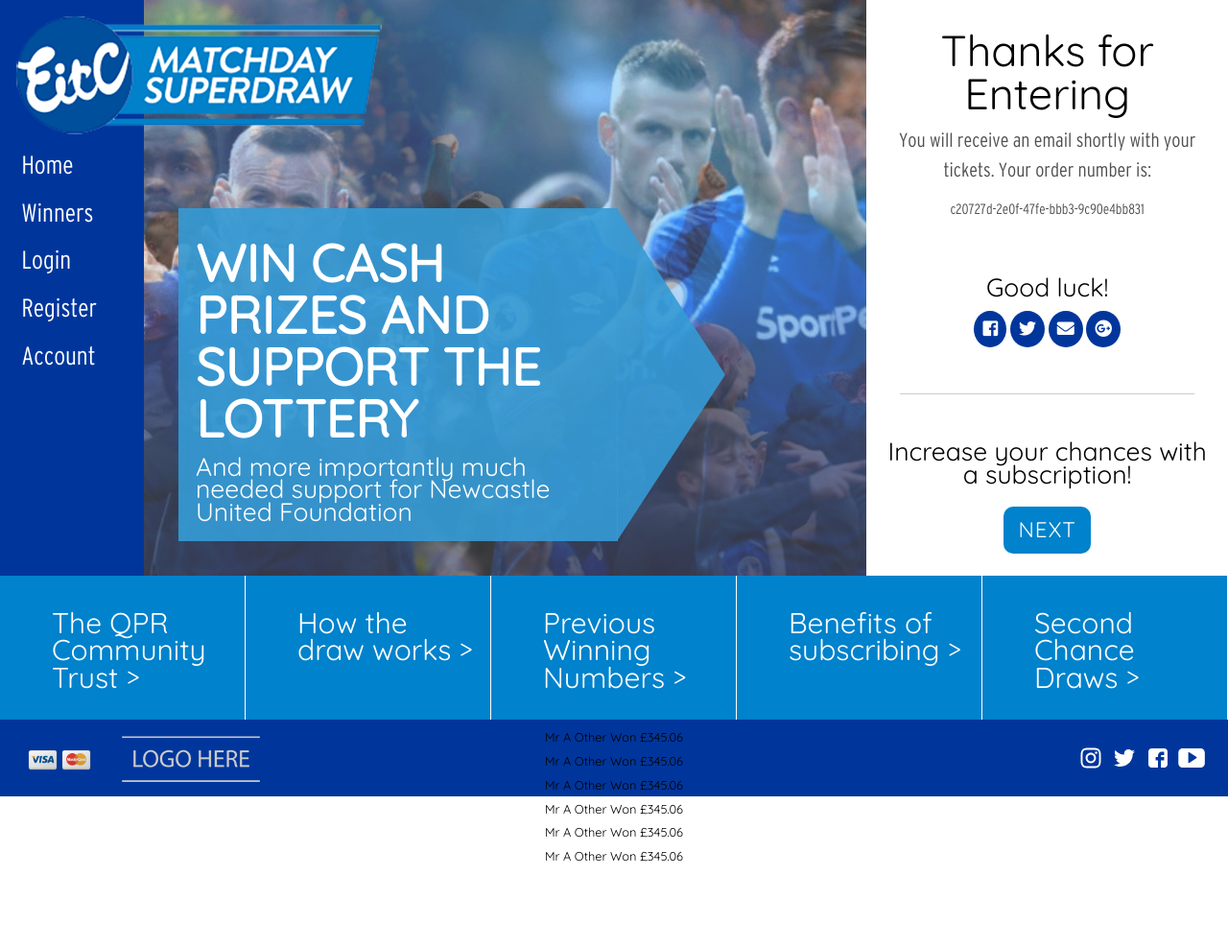
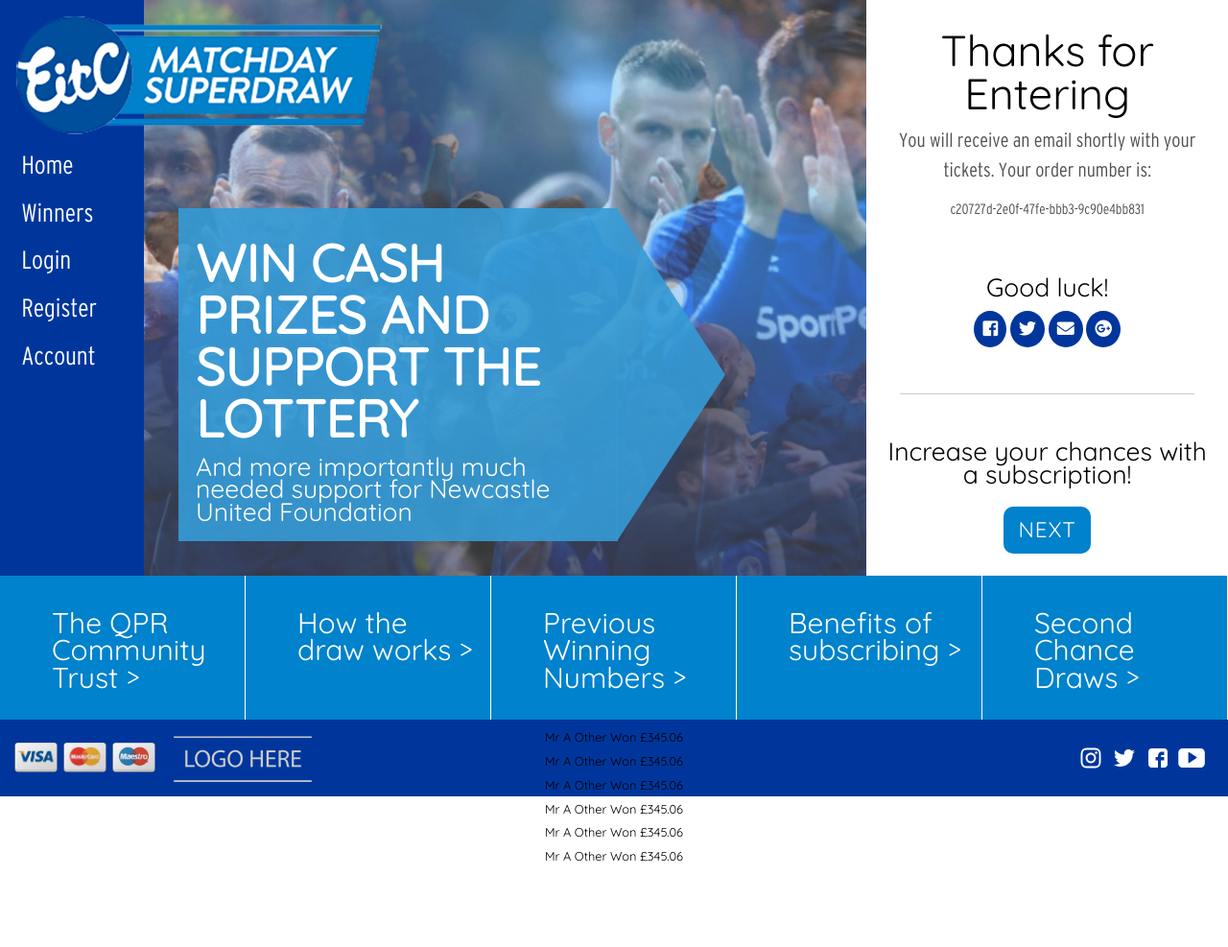
Before and after one commit to imaginatecreative/everton, a website: page steps/step-four.html in a window 1280 px wide. Shown: the whole page at 96% size. Drawn offline with nearby package versions, Linux system fonts and the light colour scheme.

Commit message:
Mantis Request: 0001224
Signed-off-by: bluemonkey1130 <bluemonkey1130@gmail.com>

```diff
--- a/steps/step-four.html
+++ b/steps/step-four.html
@@ -203,6 +203,8 @@
             <div class="methods">
                 <img src="../img/payment_method/PEPSized_Visa.png">
                 <img src="../img/payment_method/PEPSized_Mastercard.png">
+                <img src="../img/payment_method/PEPSized_Maestro.png">
+
             </div>
             <img src="../img/logo-placeholder.png">
         </div>
```
Also changed, not shown: index.html (+2 -0 lines), steps/step-one.html (+2 -0 lines), steps/step-three.html (+2 -0 lines), steps/step-two.html (+2 -0 lines), sub-pages/account.html (+2 -0 lines), sub-pages/confirm.html (+2 -0 lines), sub-pages/form-elements.html (+2 -0 lines), sub-pages/second-chance.html (+2 -0 lines), img/payment_method/PEPSized_Maestro.png (added).
